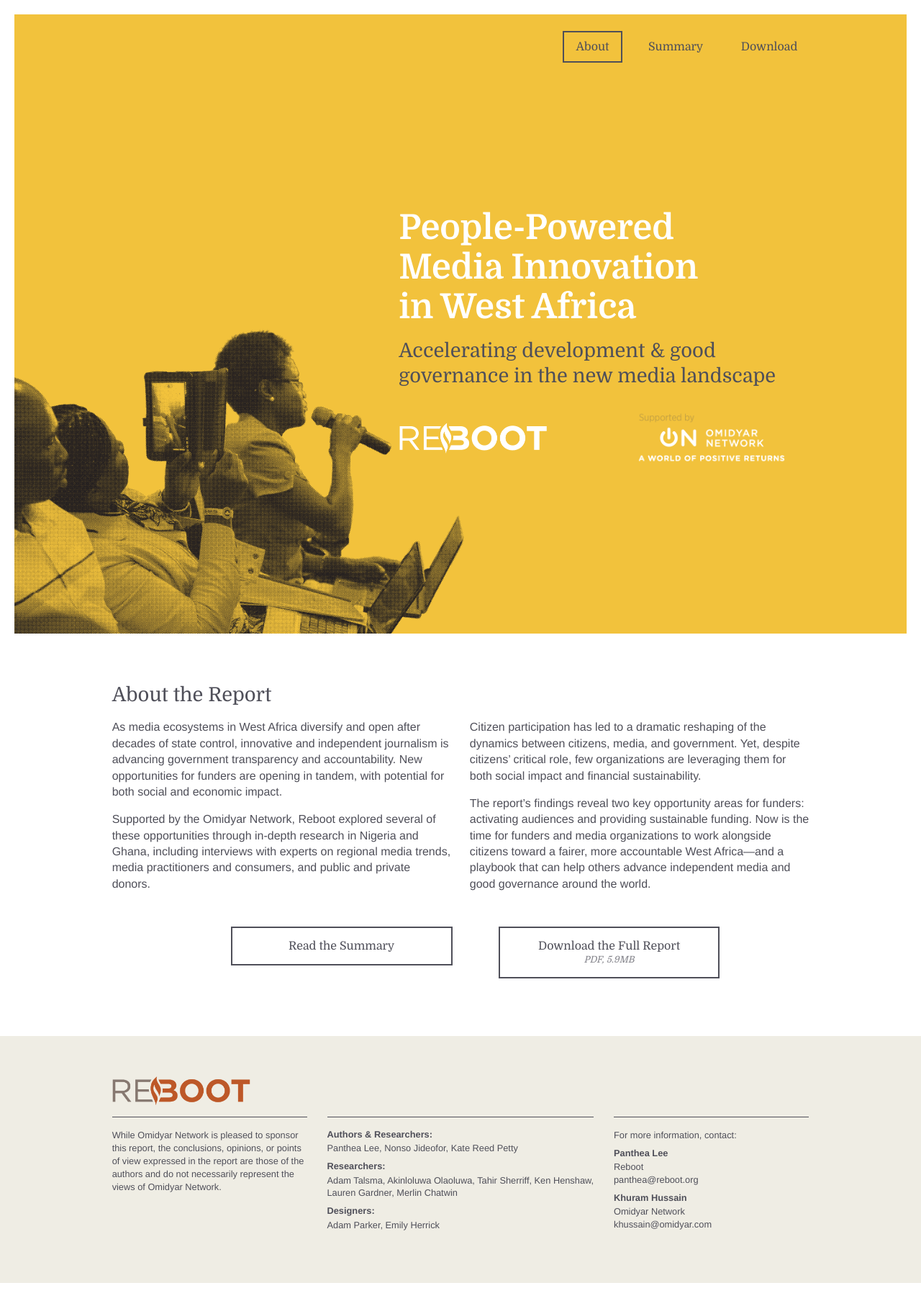
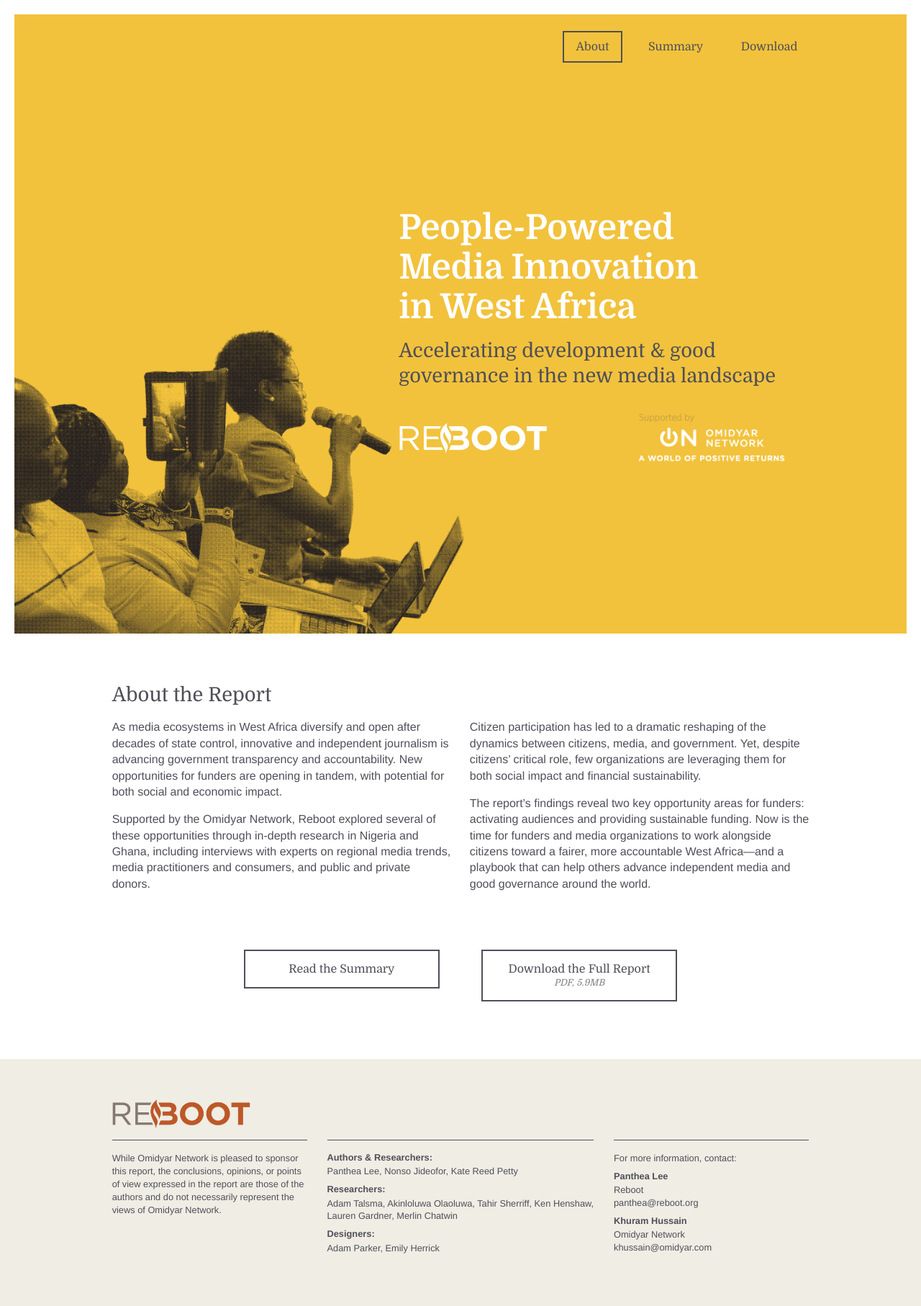
Before and after one commit to theReboot/westafricamedia, a Jekyll site: the page built from index.html, in a window 1280 px wide. Shown: the whole page at 72% size. Built offline with Jekyll 4.4.1, drawn with Linux system fonts in a browser that asks for light colours; before the commit the page ends 1782 px from its top, so only the background shows below that.

Commit message:
Moved buttons to center align

```diff
--- a/css/main.scss
+++ b/css/main.scss
@@ -337,18 +337,34 @@ p {
   }
 }
 
-.buttonInline {
-  @include span-columns(4 of 12);
-  @include shift(.5);
+.buttonWrapper {
+  margin-top: 2rem;
 
-  &:first-child {
-    @include shift(2);
+  .button {
+    width: 17rem;
+
   }
 
-  @include media($tablet) {
-    @include span-columns(8 of 12);
-    @include shift(2);
+  .buttonRight {
+    float: right;
+    margin-right: calc(47% - 17rem);
+
+    @include media($tablet) {
+      float: none;
+      margin: 1rem auto;
+    }
   }
+
+  .buttonLeft {
+    float: left;
+    margin-left: calc(47% - 17rem);
+
+    @include media($tablet) {
+      float: none;
+      margin: 1rem auto;
+    }
+  }
+
 }
 
 // Section specifics
--- a/index.html
+++ b/index.html
@@ -17,6 +17,9 @@ nav: home
 
 </div>
 
-<div class="split">
-  <a class="button buttonInline" href="{{ site.baseurl }}/summary/">Read the Summary</a><a class="button buttonInline" target="_blank" href="{{ site.baseurl }}/assets/2016_People-Powered-Media-Innovation-in-West-Africa.pdf">Download the Full Report<br /><span class="small">PDF, 5.9MB</span></a>
+<div class="buttonWrapper">
+
+  <a class="button buttonLeft" href="{{ site.baseurl }}/summary/">Read the Summary</a>
+  <a class="button buttonRight" target="_blank" href="{{ site.baseurl }}/assets/2016_People-Powered-Media-Innovation-in-West-Africa.pdf">Download the Full Report<br /><span class="small">PDF, 5.9MB</span></a>
+
 </div>
```
